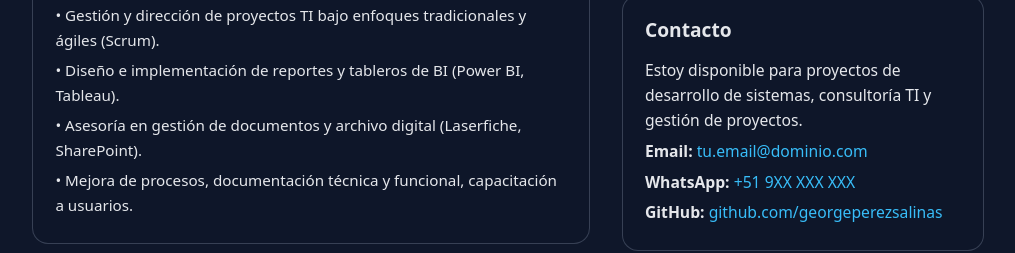
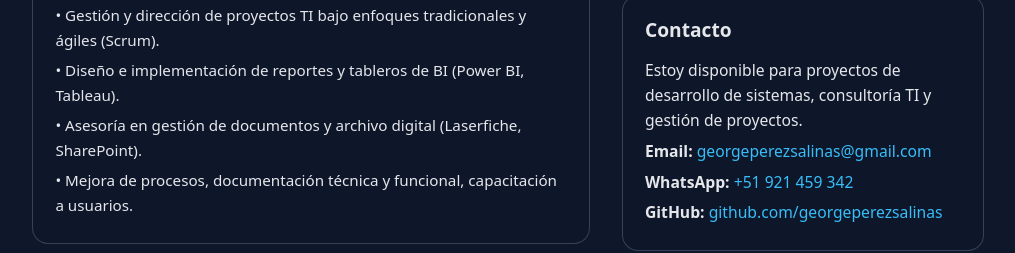
Before and after one commit to georgeperezsalinas/georgeperezsalinas.github.io, a plain HTML site: page index.html in a window 1280 px wide. Shown: the part 1035-1288 px from the top of the page, without its empty margins (132-1147 px from the left). Drawn offline with Linux system fonts and the light colour scheme.

Commit message:
Update index.html

```diff
--- a/index.html
+++ b/index.html
@@ -286,8 +286,8 @@
         <section class="card contact-card">
           <h3>Contacto</h3>
           <p>Estoy disponible para proyectos de desarrollo de sistemas, consultoría TI y gestión de proyectos.</p>
-          <p><strong>Email:</strong> <a href="mailto:tu.email@dominio.com">tu.email@dominio.com</a></p>
-          <p><strong>WhatsApp:</strong> <a href="https://wa.me/51XXXXXXXXX" target="_blank">+51 9XX XXX XXX</a></p>
+          <p><strong>Email:</strong> <a href="mailto:georgeperezsalinas@gmail.com">georgeperezsalinas@gmail.com</a></p>
+          <p><strong>WhatsApp:</strong> <a href="https://wa.me/51921459342" target="_blank">+51 921 459 342</a></p>
           <p><strong>GitHub:</strong> <a href="https://github.com/georgeperezsalinas" target="_blank">github.com/georgeperezsalinas</a></p>
           <!-- Si luego creas LinkedIn, agrega aquí -->
           <!-- <p><strong>LinkedIn:</strong> <a href="#" target="_blank">linkedin.com/in/jorgeperezsalinas</a></p> -->
```
